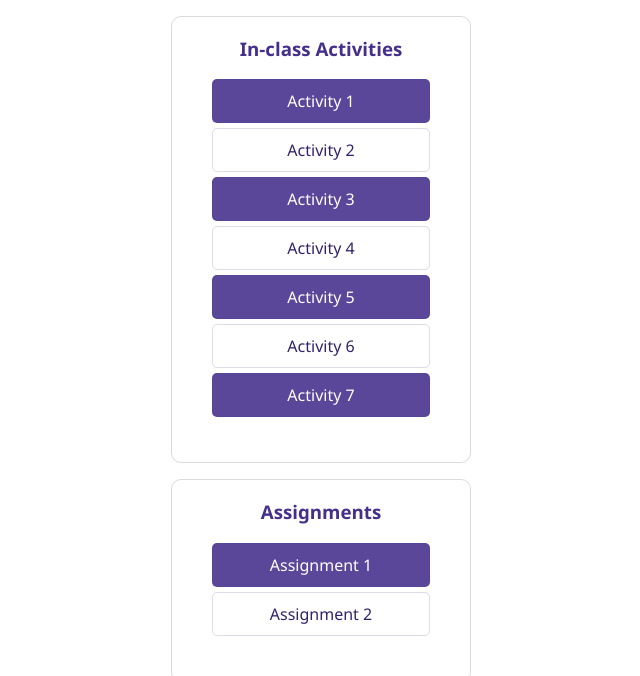
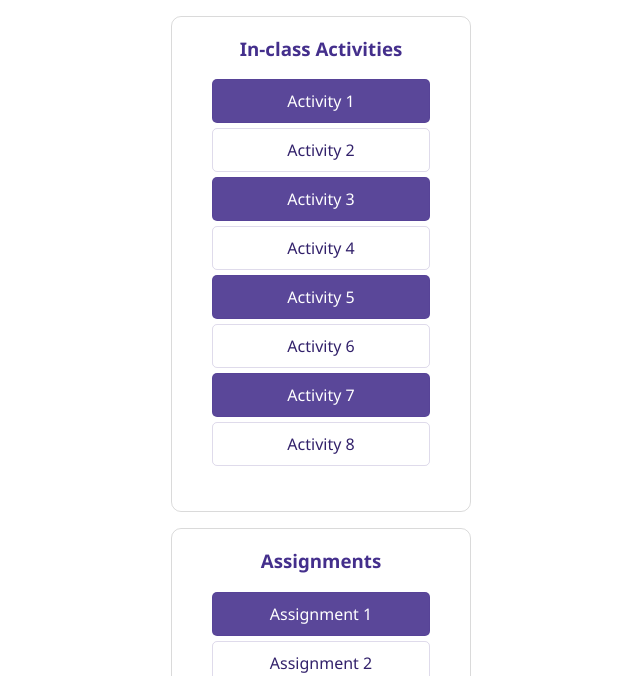
Before and after one commit to snnehir/Web-Design-Homeworks, a plain HTML site: page index.html in a window 1280 px wide. Shown: the top 676 px of the page, without its empty margins (319-959 px from the left). Drawn offline with Linux system fonts and the light colour scheme.

Commit message:
Activity8 is added

```diff
--- a/index.html
+++ b/index.html
@@ -34,6 +34,9 @@
             <li>
                 <a href="activity7/" target="blank">Activity 7</a>
             </li>
+            <li>
+                <a href="activity8/" target="blank">Activity 8</a>
+            </li>
         </ul>
 
         <ul>
```
